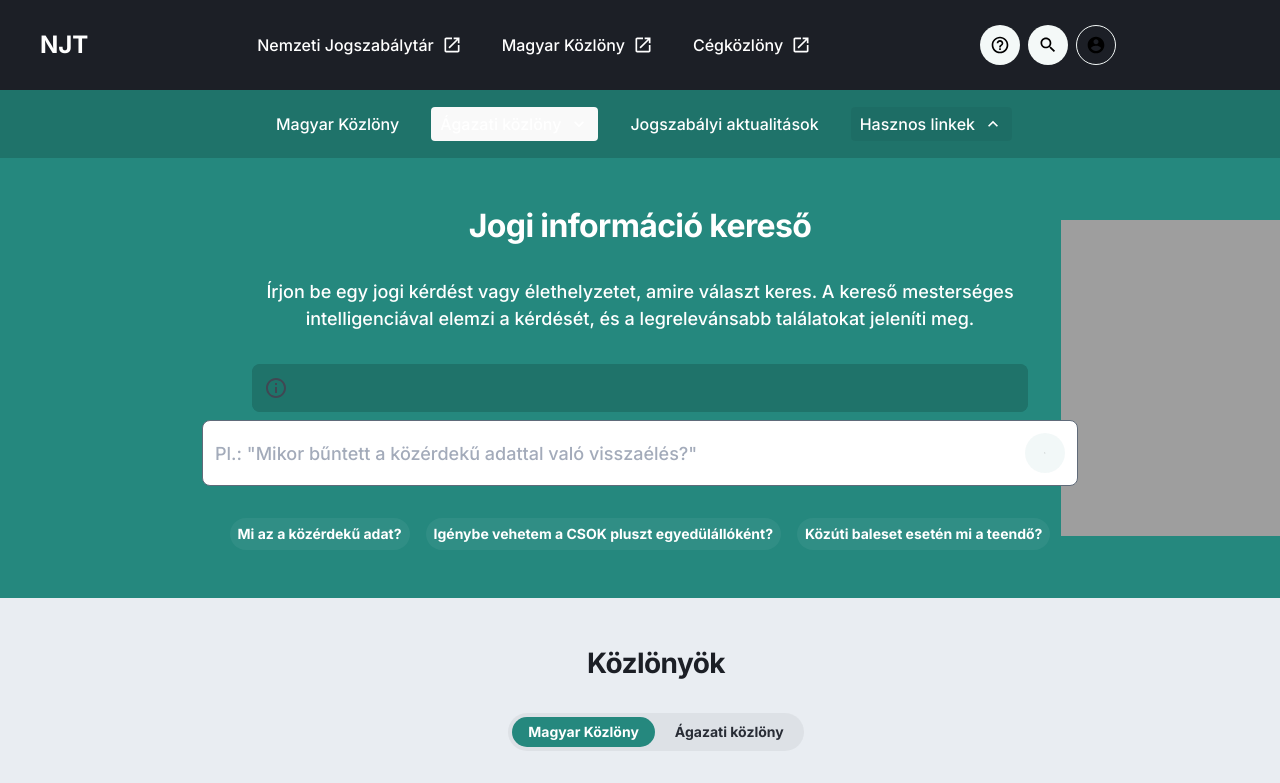
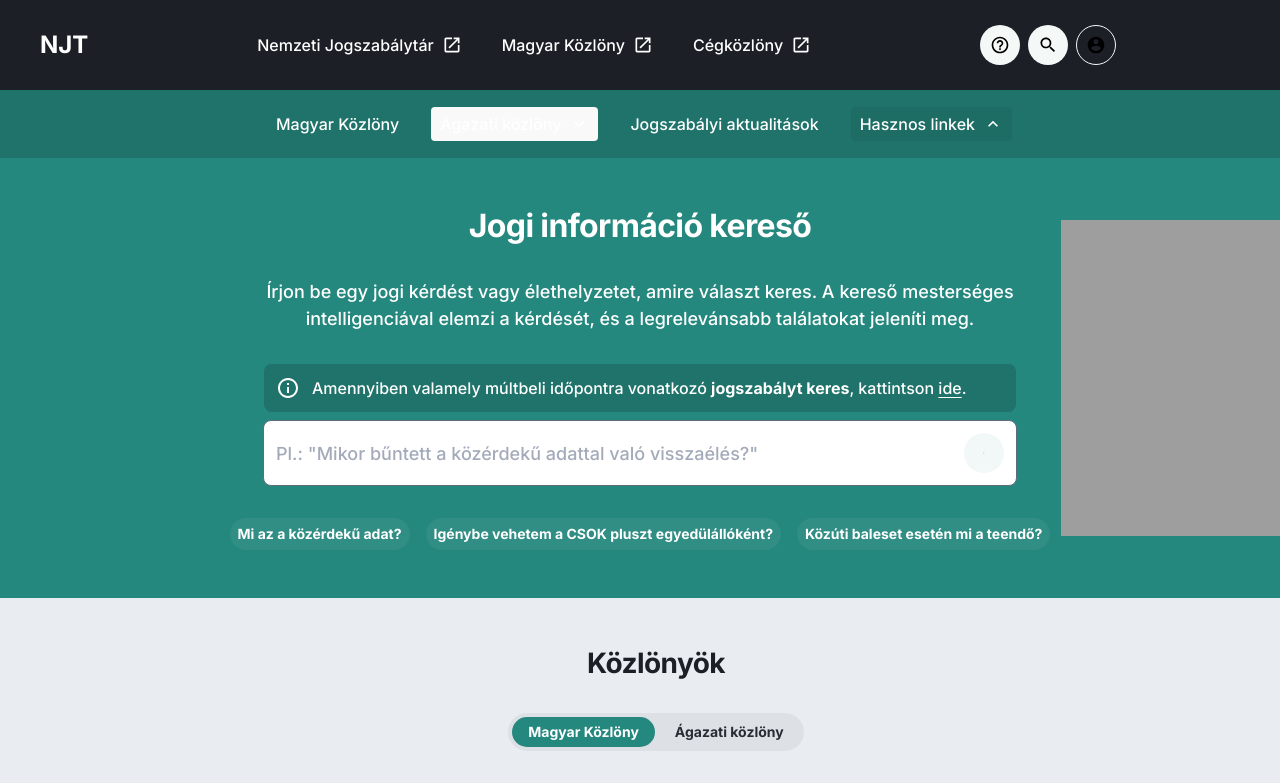
Before and after one commit to sonardesign/mitmondajog-demo, a React (Vite) app: page / in a window 1280 px wide. Shown: the top 783 px of the page. Built offline with nearby package versions, Linux system fonts and the light colour scheme.

Commit message:
homepage without interactions ready

```diff
--- a/src/css/components/_banner.scss
+++ b/src/css/components/_banner.scss
@@ -36,7 +36,7 @@
   gap: $spacing-400; // 16px
   align-items: flex-start;
   justify-content: flex-start;
-  line-height: 0; // From Figma spec
+  line-height: normal; // Fixed: line-height: 0 was hiding text
   text-align: left;
   width: 100%;
 }
--- a/src/css/components/_banners-section.scss
+++ b/src/css/components/_banners-section.scss
@@ -8,7 +8,7 @@
   display: flex;
   gap: $spacing-400; // 16px
   align-items: center;
-  justify-content: flex-start;
+  justify-content: center;
   width: 100%;
 
   // Responsive behavior
--- a/src/css/components/_search-section.scss
+++ b/src/css/components/_search-section.scss
@@ -32,7 +32,6 @@
     text-align: center;
     letter-spacing: -0.64px; // -0.02em * 32px
     margin: 0;
-    width: 874px;
   }
 
   .search-subtitle {
@@ -43,7 +42,7 @@
     color: $color-text-neutral-inverted; // #ffffff
     text-align: center;
     margin: 0;
-    width: 874px;
+    width: 100%;
   }
 
   .search-wrapper {
@@ -61,6 +60,7 @@
     justify-content: flex-start;
     gap: $spacing-300; // 12px
     padding: $spacing-300; // 12px
+    box-sizing: border-box;
     border-radius: $radius-base; // 8px
     background: $color-bg-brand-strong-inverted; // #1f736a
     width: 100%;
@@ -79,6 +79,7 @@
       width: 24px;
       height: 24px;
       flex-shrink: 0;
+      color: white;
 
       img {
         width: 100%;
@@ -93,6 +94,7 @@
       align-items: center;
       justify-content: flex-start;
       gap: $spacing-200; // 8px
+      text-align: left;
     }
 
     .search-callout__text {
@@ -102,10 +104,12 @@
       line-height: $body-md-line-height; // 1.5
       color: $color-text-neutral-inverted; // #ffffff
       margin: 0;
-      width: 755px;
+      flex: 1;
+      position: relative;
+      z-index: 1;
 
       strong {
-        font-weight: $body-md-weight; // keep same weight
+        font-weight: $font-weight-bold; // 700 - make it actually bold
       }
     }
 
@@ -128,7 +132,7 @@
     display: flex;
     align-items: center;
     justify-content: flex-end;
-    width: 874px;
+    width: 100%;
     position: relative;
     isolation: isolate;
   }
```
